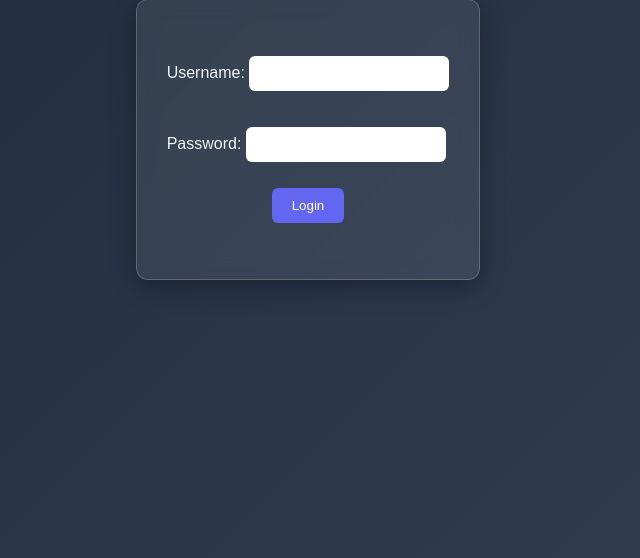
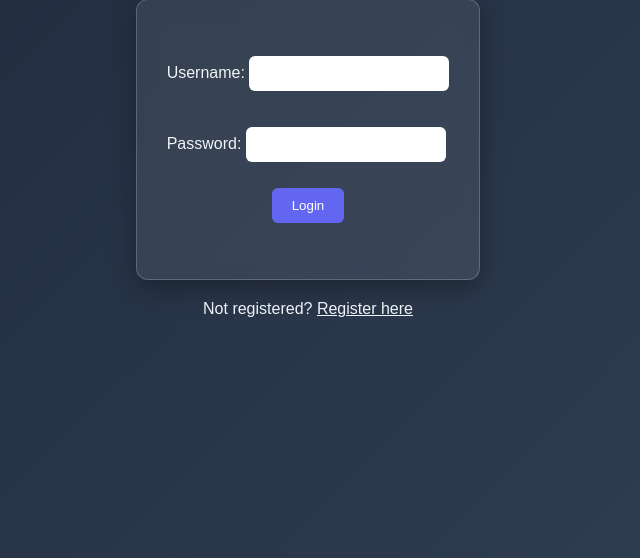
Before and after one commit to DanielGodoyGalindo/coworking_reservations, a Django app: page /login/ in a window 1280 px wide. Shown: the part 136-694 px from the top of the page, without its empty margins (332-972 px from the left). Run offline with Django 5.2, Linux system fonts and the light colour scheme.

Commit message:
feat(login): add register button

```diff
--- a/reservations/templates/registration/login.html
+++ b/reservations/templates/registration/login.html
@@ -1,5 +1,5 @@
 <head>
-    <title>Co-Working Reservations</title>
+  <title>Co-Working Reservations</title>
   <style>
     header {
       display: flex;
@@ -56,6 +56,18 @@
       display: block;
       margin: 10px auto;
     }
+
+    #not_registered {
+      color: #f1f5f9;
+      text-align: center;
+      margin-top: 20px;
+      a {
+        color: #f1f5f9;
+      }
+      a:hover {
+        color: #6366f1;
+      }
+    }
   </style>
 </head>
 
@@ -71,4 +83,7 @@
       <button type="submit">Login</button>
     </form>
   </div>
+  <p id="not_registered">
+    Not registered? <a href=".">Register here</a>
+  </p>
 </body>
```
